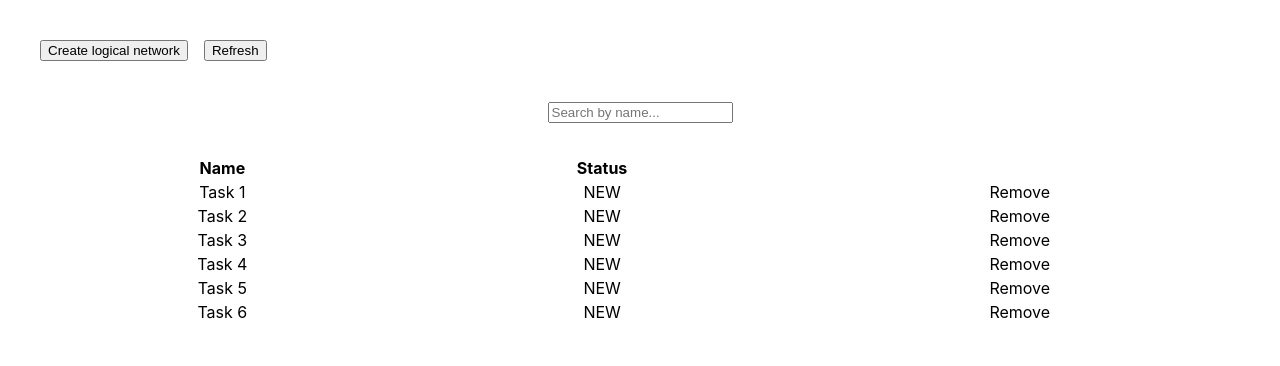
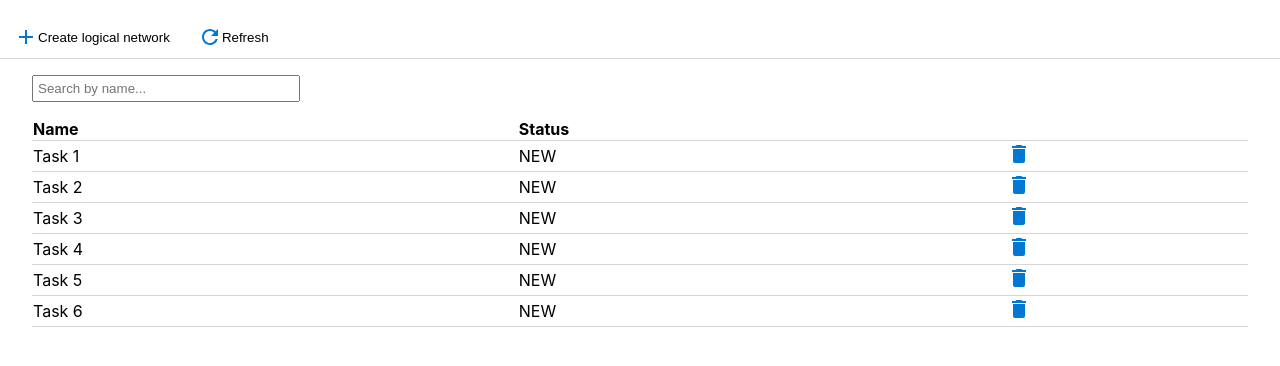
Before and after one commit to mewdew/demo-react-app, a React (Create React App) app: page / in a window 1280 px wide. Shown: the top 366 px of the page. Built offline with nearby package versions, Linux system fonts and the light colour scheme.

Commit message:
fix: css, add icons

```diff
--- a/package.json
+++ b/package.json
@@ -6,6 +6,7 @@
   "dependencies": {
     "@emotion/react": "^11.11.4",
     "@emotion/styled": "^11.11.5",
+    "@mui/icons-material": "^5.15.15",
     "@mui/material": "^5.15.15",
     "@testing-library/jest-dom": "^5.17.0",
     "@testing-library/react": "^13.4.0",
--- a/src/components/ActionBar.js
+++ b/src/components/ActionBar.js
@@ -1,4 +1,6 @@
 import { useState } from 'react';
+import AddIcon from '@mui/icons-material/Add';
+import RefreshIcon from '@mui/icons-material/Refresh';
 import CreateModal from "./CreateModal";
 
 function ActionBar() {
@@ -6,8 +8,14 @@ function ActionBar() {
     const handleClose = () => setOpen(false);
     return (
       <div className="action-bar">
-        <button onClick={ () => setOpen(true)}>Create logical network</button>
-        <button onClick={() => window.location.reload()}>Refresh</button>
+        <button onClick={ () => setOpen(true)} className='action-button'>
+          <AddIcon sx={{ color: '#0078d4' }} />
+          Create logical network
+        </button>
+        <button onClick={() => window.location.reload()} className='action-button'>
+          <RefreshIcon sx={{ color: '#0078d4' }} />
+          Refresh
+        </button>
         <CreateModal isOpen={open} onClose={handleClose}/>
       </div>
     );
--- a/src/components/CreateModal.js
+++ b/src/components/CreateModal.js
@@ -20,7 +20,6 @@ function CreateModal({isOpen, onClose}) {
         transform: 'translate(-50%, -50%)',
         width: 400,
         bgcolor: 'background.paper',
-        border: '2px solid #000',
         boxShadow: 24,
         p: 4,
       };
@@ -65,7 +64,7 @@ function CreateModal({isOpen, onClose}) {
                     </div>
                     ))
                 }
-                <button onClick={handleSubmit}>Done</button>
+                <button className="filled-button" onClick={handleSubmit}>Done</button>
                 </form>
             </div>
         </Box>
--- a/src/components/List.js
+++ b/src/components/List.js
@@ -1,4 +1,5 @@
-import { useList, useListDispatch } from '../store/List'
+import DeleteOutlinedIcon from '@mui/icons-material/Delete';
+import { useList, useListDispatch } from '../store/List';
 
 function List({query}) {
     const data = useList();
@@ -24,6 +25,7 @@ function List({query}) {
                 ))
               }
             </tr>
+            <tr></tr>
           </thead>
           <tbody>
             {
@@ -34,13 +36,15 @@ function List({query}) {
                       <td key={column.id}>{row[column.id]}</td>
                     ))
                   }
-                  <td onClick={ () => {
+                  <td className="action-item" onClick={ () => {
                       dispatch({
                           type: 'removed',
                           id: row.id
                         })
                     }
-                  }>Remove</td>
+                  }>
+                    <DeleteOutlinedIcon sx={{ color: '#0078d4' }} />
+                  </td>
                 </tr>
               ))
             }
--- a/src/index.css
+++ b/src/index.css
@@ -12,19 +12,31 @@ code {
     monospace;
 }
 
-.task-list {
-  display: grid;
-  padding: 2rem;
-}
+/* Action bar */
 
 .action-bar {
   display: flex;
-  padding: 2rem;
+  padding-top: 1rem;
+  border-bottom: 1px solid #d6d6d6;
 }
 
 .action-bar button {
   margin: 0.5rem;
 }
+
+/* Search Bar */
+
+.search-bar {
+  display: flex;
+  padding: 1rem 2rem;
+}
+
+.search-bar input {
+  width: 20vw;
+  padding: 0.25rem;
+}
+
+/* Create modal */
 
 .create-modal form div {
   padding: 0.25rem;
@@ -38,3 +50,42 @@ create-modal button {
   padding: 0.25rem;
   margin: 0.5rem;
 }
+
+/* List */
+
+.task-list {
+  display: grid;
+  padding: 0 2rem;
+}
+
+table {
+  border-collapse: collapse;
+}
+
+table tr {
+  border-bottom: 1px solid #d6d6d6;
+}
+
+table th, table td {
+  text-align: left;
+}
+
+table td.action-item {
+  cursor: pointer;
+}
+
+/* commons */
+
+.action-button {
+  display: flex;
+  align-items: center;
+  background: none;
+  border: none;
+  cursor: pointer;
+}
+
+.filled-button {
+  background: #0078d4;
+  border: 1px solid #0078d4;
+  color: white;
+}
```
Also changed, not shown: src/store/Search.js (added, +41 -0 lines), 1 other file (tests, documents, lock files or other folders).
